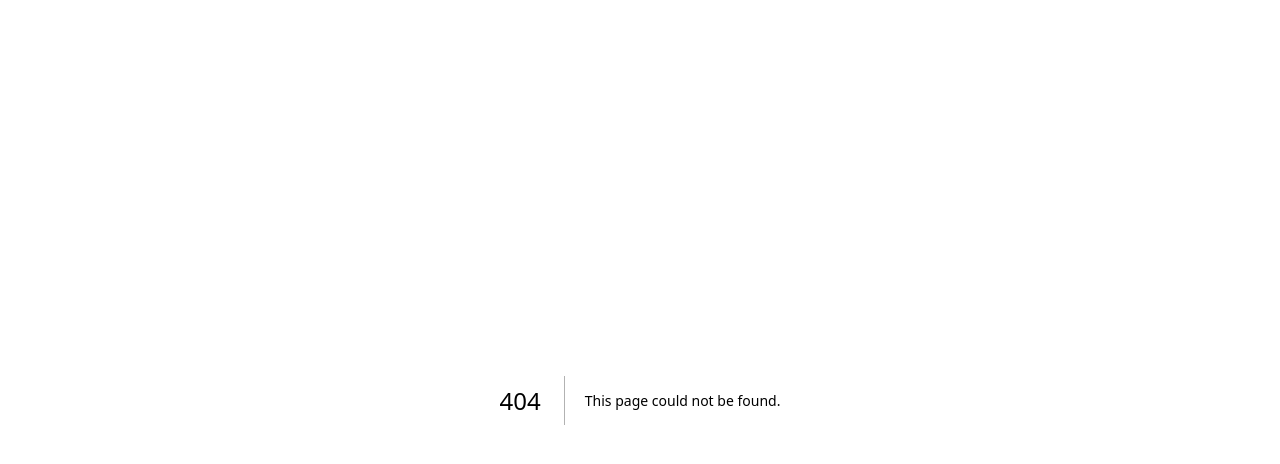
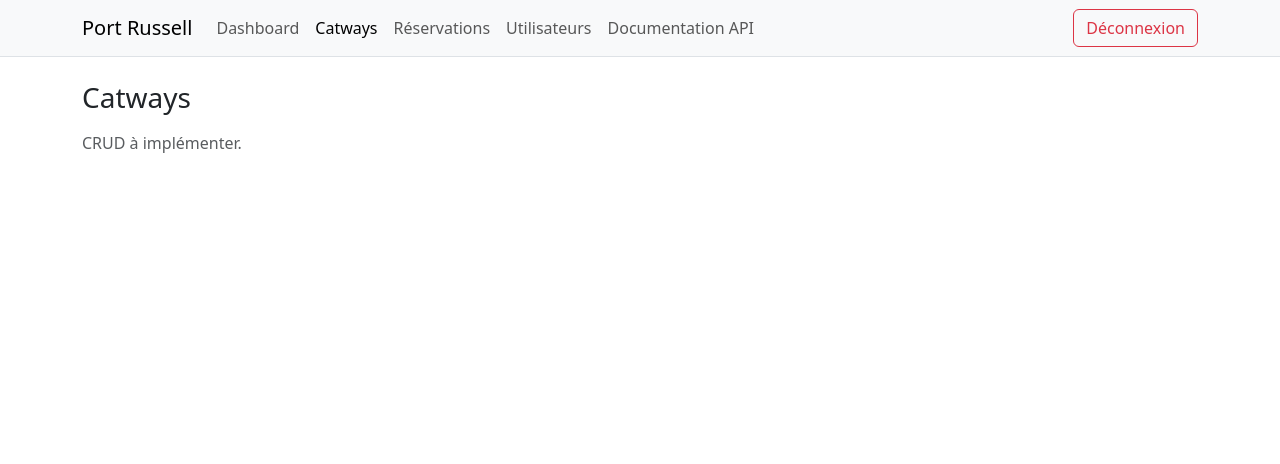
Before and after one commit to ctedie/API_Port_Russell, a Next.js app in the folder frontend/: page /dashboard/catways in a window 1280 px wide. Before the commit this address had no page. Shown: the top 464 px of the page. Built offline with nearby package versions, Linux system fonts and the light colour scheme; no server answers; sample sign-in values are in the browser's storage.

Commit message:
add dashboard layout with Bootstrap navigation and logout

```diff
--- /dev/null
+++ b/frontend/app/dashboard/catways/page.jsx
@@ -0,0 +1,8 @@
+export default function CatwaysPage() {
+  return (
+    <>
+      <h1 className="h3 mb-3">Catways</h1>
+      <p className="text-muted">CRUD à implémenter.</p>
+    </>
+  );
+}
--- /dev/null
+++ b/frontend/app/dashboard/layout.jsx
@@ -0,0 +1,89 @@
+"use client";
+
+import { useEffect } from "react";
+import { usePathname, useRouter } from "next/navigation";
+import Link from "next/link";
+
+import Container from "react-bootstrap/Container";
+import Nav from "react-bootstrap/Nav";
+import Navbar from "react-bootstrap/Navbar";
+import Button from "react-bootstrap/Button";
+
+export default function DashboardLayout({ children }) {
+  const router = useRouter();
+  const pathname = usePathname();
+
+  useEffect(() => {
+    const token = localStorage.getItem("token");
+    if (!token) router.replace("/");
+  }, [router]);
+
+  const logout = async () => {
+    try {
+      const base =
+        process.env.NEXT_PUBLIC_API_URL || "http://127.0.0.1:3001";
+      await fetch(`${base}/logout`, { method: "GET" });
+    } catch (e) {
+      // ignore
+    }
+
+    localStorage.removeItem("token");
+    localStorage.removeItem("user");
+    router.push("/");
+  };
+
+  const apiDocUrl =
+    (process.env.NEXT_PUBLIC_API_URL || "http://127.0.0.1:3001") + "/";
+
+  return (
+    <>
+      <Navbar bg="light" expand="lg" className="border-bottom">
+        <Container>
+          <Navbar.Brand as={Link} href="/dashboard">
+            Port Russell
+          </Navbar.Brand>
+
+          <Navbar.Toggle aria-controls="dash-navbar" />
+          <Navbar.Collapse id="dash-navbar">
+            <Nav className="me-auto" activeKey={pathname}>
+              <Nav.Link as={Link} href="/dashboard" eventKey="/dashboard">
+                Dashboard
+              </Nav.Link>
+              <Nav.Link
+                as={Link}
+                href="/dashboard/catways"
+                eventKey="/dashboard/catways"
+              >
+                Catways
+              </Nav.Link>
+              <Nav.Link
+                as={Link}
+                href="/dashboard/reservations"
+                eventKey="/dashboard/reservations"
+              >
+                Réservations
+              </Nav.Link>
+              <Nav.Link
+                as={Link}
+                href="/dashboard/users"
+                eventKey="/dashboard/users"
+              >
+                Utilisateurs
+              </Nav.Link>
+
+              <Nav.Link href={apiDocUrl} target="_blank" rel="noreferrer">
+                Documentation API
+              </Nav.Link>
+            </Nav>
+
+            <Button variant="outline-danger" onClick={logout}>
+              Déconnexion
+            </Button>
+          </Navbar.Collapse>
+        </Container>
+      </Navbar>
+
+      <Container className="py-4">{children}</Container>
+    </>
+  );
+}
--- a/frontend/app/layout.js
+++ b/frontend/app/layout.js
@@ -1,5 +1,5 @@
 import { Geist, Geist_Mono } from "next/font/google";
-import "./globals.css";
+import "bootstrap/dist/css/bootstrap.min.css";
 
 const geistSans = Geist({
   variable: "--font-geist-sans",
--- a/frontend/package.json
+++ b/frontend/package.json
@@ -9,8 +9,10 @@
     "lint": "eslint"
   },
   "dependencies": {
+    "bootstrap": "^5.3.8",
     "next": "16.1.6",
     "react": "19.2.3",
+    "react-bootstrap": "^2.10.10",
     "react-dom": "19.2.3"
   },
   "devDependencies": {
```
Also changed, not shown: frontend/app/dashboard/reservations/page.jsx (added, +8 -0 lines), frontend/app/dashboard/users/page.jsx (added, +8 -0 lines), 2 other files (tests, documents, lock files or other folders).
